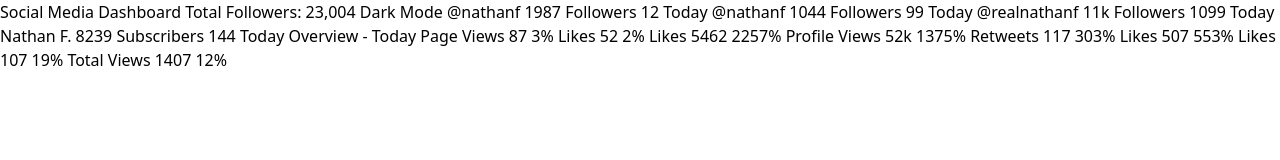
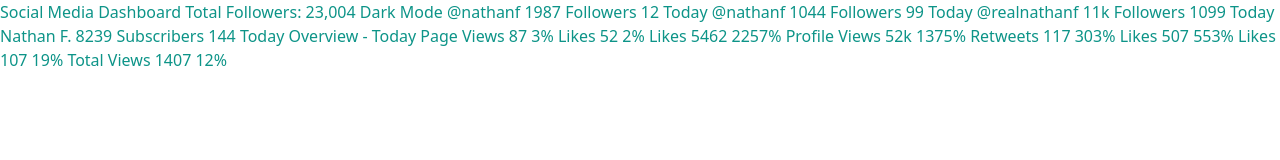
Before and after one commit to javascriptor1/social-media-dashboard-with-theme-switcher-master, a website: page index.html in a window 1280 px wide. Drawn offline with Linux system fonts and the light colour scheme.

Commit message:
test tailwind config settings

```diff
--- a/index.html
+++ b/index.html
@@ -15,7 +15,7 @@
 
     <title>Frontend Mentor | [Challenge Name Here]</title>
   </head>
-  <body>
+  <body class="text-teal-600">
     Social Media Dashboard Total Followers: 23,004 Dark Mode @nathanf 1987
     Followers 12 Today @nathanf 1044 Followers 99 Today @realnathanf 11k
     Followers 1099 Today Nathan F. 8239 Subscribers 144 Today Overview - Today
```
Also changed, not shown: dist/style.css.
